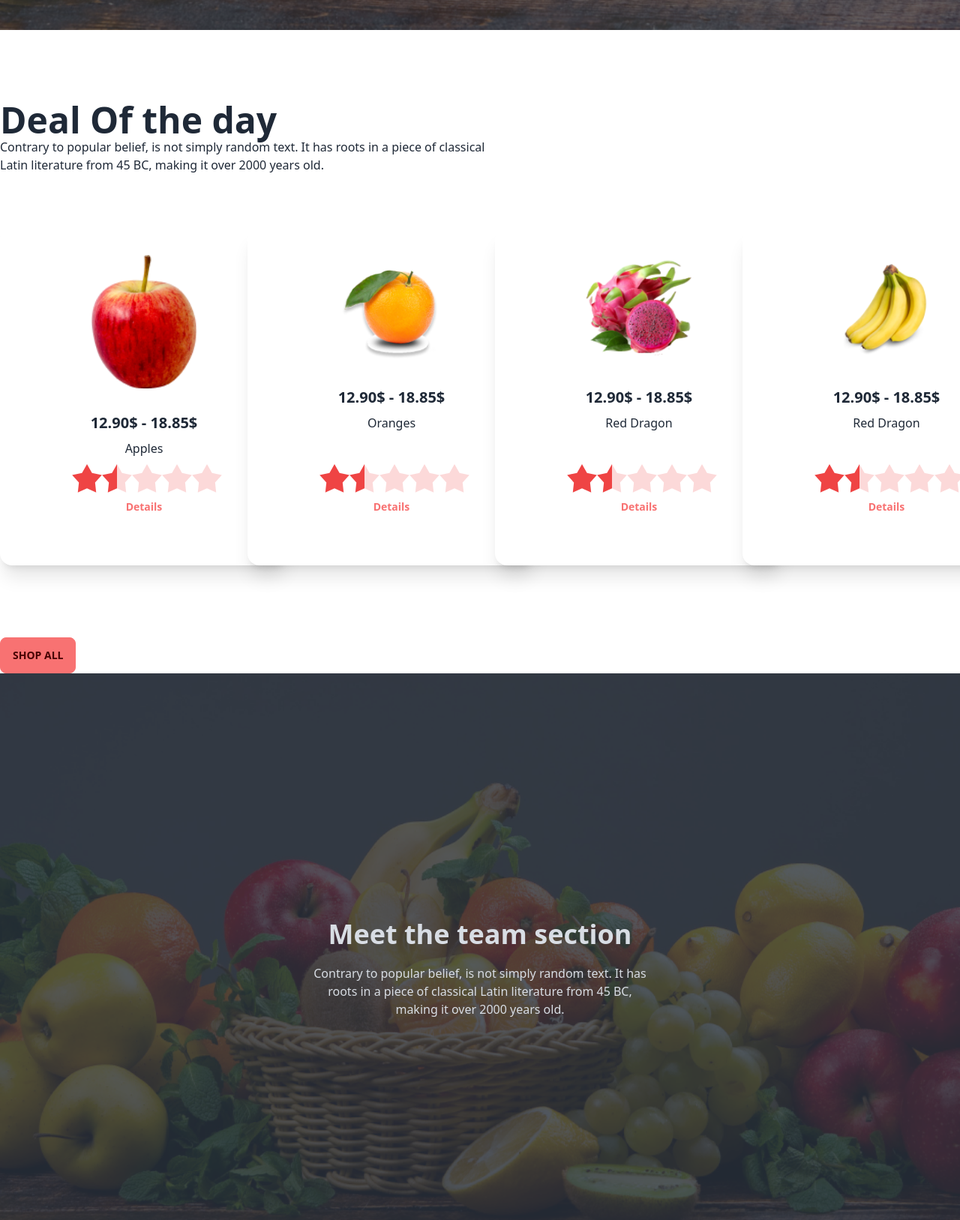
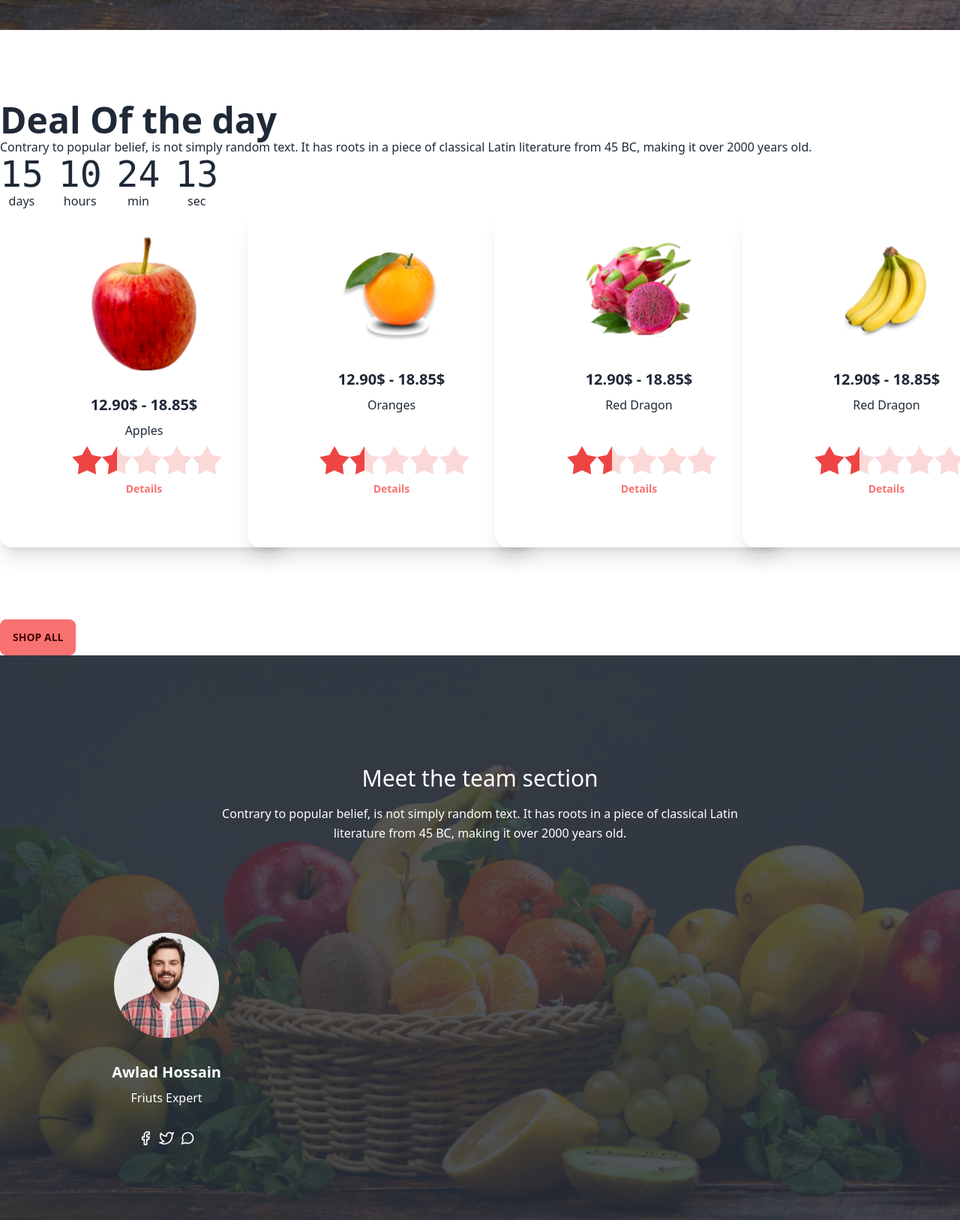
Before and after one commit to Rokeya-Islam/assignment3, a plain HTML site: page index.html in a window 1280 px wide. Shown: the part 860-2487 px from the top of the page at 75% size. Drawn offline with nearby package versions, Linux system fonts and the light colour scheme.

Commit message:
5th commit

```diff
--- a/index.html
+++ b/index.html
@@ -129,10 +129,42 @@
 
            <!-- deal of the day -->
   <section class="my-24">
+    <div class="flex-items-center">
       <h3 class="text-5xl md-12 font-semibold ">Deal Of the day</h3>
-    <p> Contrary to popular belief, is not simply random text. It has roots in a piece of classical <br>
-      Latin literature from 45 BC, making it over 2000 years old.</p>
-      <br> <br> <br>
+      <p>
+        Contrary to popular belief, is not simply random text.
+         It has roots in a piece of classical Latin literature from 45 BC, making it over 2000 years old.
+      </p>
+
+        <div class="grid grid-flow-col gap-5 text-center auto-cols-max">
+          <div class="flex flex-col">
+            <span class="countdown font-mono text-5xl">
+              <span style="--value:15;"></span>
+            </span>
+            days
+          </div>
+          <div class="flex flex-col">
+            <span class="countdown font-mono text-5xl">
+              <span style="--value:10;"></span>
+            </span>
+            hours
+          </div>
+          <div class="flex flex-col">
+            <span class="countdown font-mono text-5xl">
+              <span style="--value:24;"></span>
+            </span>
+            min
+          </div>
+          <div class="flex flex-col">
+            <span class="countdown font-mono text-5xl">
+              <span style="--value:13;"></span>
+            </span>
+            sec
+          </div>
+        </div>
+    </div>
+
+
       <div class="grid gap-10 grid-cols-1 md:grid-cols-2 lg:grid-cols-4">
 
 
@@ -257,11 +289,63 @@
     <div class="hero min-h-screen" style="background-image: url(/images/banner1.png);">
       <div class="hero-overlay bg-opacity-80"></div>
       <div class="hero-content text-center text-neutral-content">
-        <div class="max-w-md">
+        <!-- <div class="max-w-md">
           <h1 class="mb-5 text-4xl font-extrabold">Meet the team section</h1>
  <p class="mb-3">Contrary to popular belief, is not simply random text.
              It has roots in a piece of classical Latin literature from 45 BC, making it over 2000 years old.</p>
+</div> -->
+
+<section class="text-white body-font">
+  <div class="container px-5 py-24 mx-auto">
+    <div class="flex flex-col text-center w-full mb-20">
+      <h1 class="text-3xl font-medium title-font mb-4 text-white">Meet the team section</h1>
+      <p class="lg:w-2/3 mx-auto leading-relaxed text-base">Contrary to popular belief, is not simply random text.
+        It has roots in a piece of classical Latin literature from 45 BC, making it over 2000 years old.</p>
     </div>
+    <div class="flex flex-wrap -m-4">
+      <div class="p-4 lg:w-1/4 md:w-1/2">
+        <div class="h-full flex flex-col items-center text-center">
+
+            <figure class="px-10 pt-10">
+              <img src="/images/member1.png" alt="Shoes" class="rounded-xl" />
+            </figure>
+            <div class="card-body items-center text-center">
+              <h2 class="card-title">Awlad Hossain</h2>
+              <p>Friuts Expert</p>
+            </div>
+
+            <span class="inline-flex">
+              <a class="text-white">
+                <svg fill="none" stroke="currentColor" stroke-linecap="round" stroke-linejoin="round" stroke-width="2" class="w-5 h-5" viewBox="0 0 24 24">
+                  <path d="M18 2h-3a5 5 0 00-5 5v3H7v4h3v8h4v-8h3l1-4h-4V7a1 1 0 011-1h3z"></path>
+                </svg>
+              </a>
+              <a class="ml-2 text-white">
+                <svg fill="none" stroke="currentColor" stroke-linecap="round" stroke-linejoin="round" stroke-width="2" class="w-5 h-5" viewBox="0 0 24 24">
+                  <path d="M23 3a10.9 10.9 0 01-3.14 1.53 4.48 4.48 0 00-7.86 3v1A10.66 10.66 0 013 4s-4 9 5 13a11.64 11.64 0 01-7 2c9 5 20 0 20-11.5a4.5 4.5 0 00-.08-.83A7.72 7.72 0 0023 3z"></path>
+                </svg>
+              </a>
+              <a class="ml-2 text-white">
+                <svg fill="none" stroke="currentColor" stroke-linecap="round" stroke-linejoin="round" stroke-width="2" class="w-5 h-5" viewBox="0 0 24 24">
+                  <path d="M21 11.5a8.38 8.38 0 01-.9 3.8 8.5 8.5 0 01-7.6 4.7 8.38 8.38 0 01-3.8-.9L3 21l1.9-5.7a8.38 8.38 0 01-.9-3.8 8.5 8.5 0 014.7-7.6 8.38 8.38 0 013.8-.9h.5a8.48 8.48 0 018 8v.5z"></path>
+                </svg>
+              </a>
+            </span>
+          </div>
+
+          <!-- 2nd card -->
+
+
+
+          <!-- 2nd card end  -->
+
+
+        </div>
+      </div>
+
+</section>
+
+
       </div>
     </div>
     <div class="grid gap-10 grid-cols-1 md:grid-cols-2 lg:grid-cols-4">
@@ -313,6 +397,12 @@
     <!-- footer section -->
 
     <footer class="footer footer-center p-10 bg-black text-white rounded">
+      <div class="footer-center">
+
+        <img src="images/logo.png" alt="">
+        <a class=" text-xl text-white">Fruit Burst</a>
+      </div>
+
         <div class="grid grid-flow-col gap-4">
           <a class="link link-hover">home</a>
           <a class="link link-hover">about us</a>
```
Lines whose indentation alone changed are shown as unchanged.
